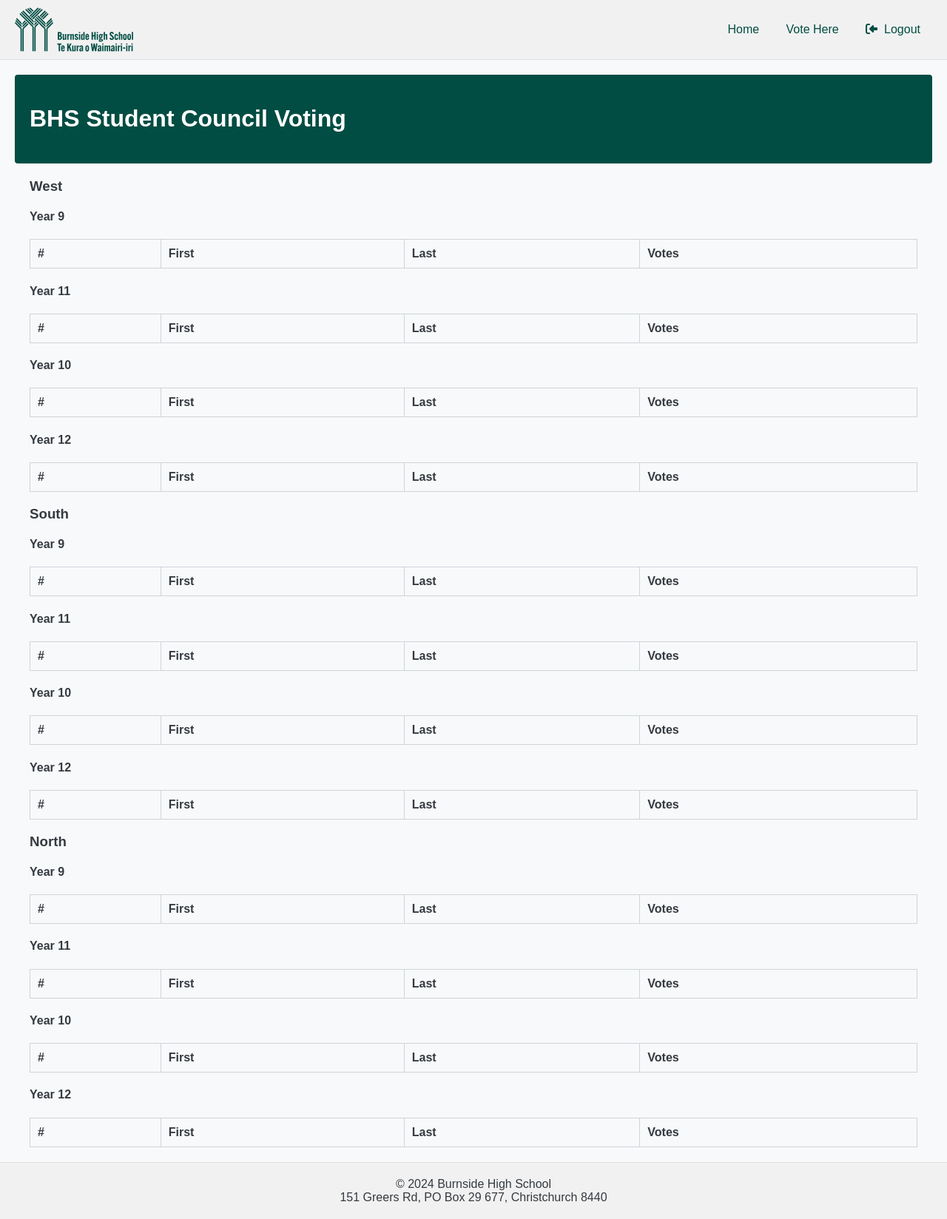
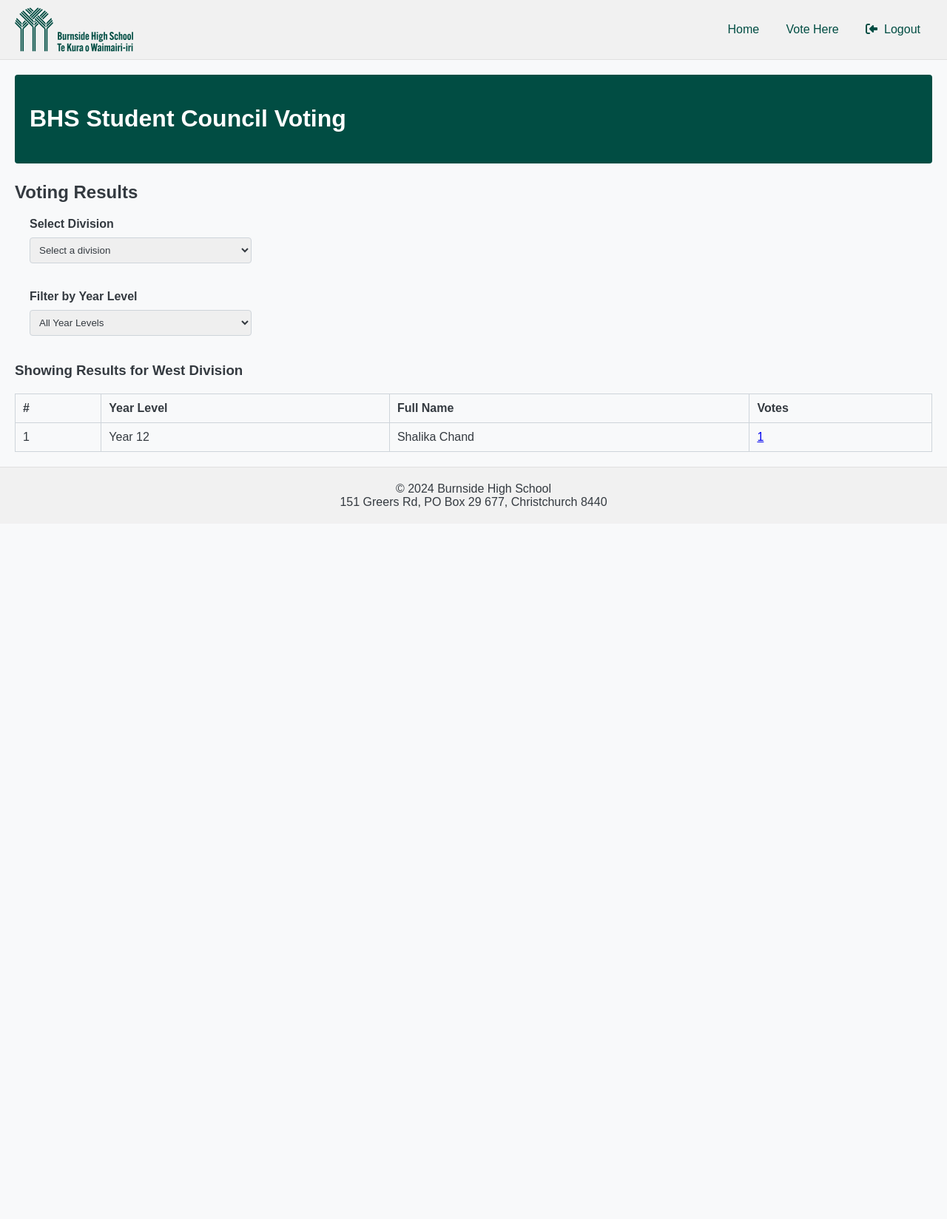
Before and after one commit to shalikachand/voting-webapp, a Flask app: page /results?division=1 in a window 1280 px wide. Shown: the whole page at 74% size. After the commit the page ends 686 px from the top, so only its background shows below. Run offline with Flask 3, Linux system fonts and the light colour scheme; a user stored in the database is signed in; lists and menus that the app fills with data are empty; some libraries are stand-ins or nearby versions.

Commit message:
Vote form, Edit nominee and results fix, change pw

```diff
--- a/app/models.py
+++ b/app/models.py
@@ -42,5 +42,7 @@
     last_name = db.Column(db.String, nullable=False)
     first_name = db.Column(db.String, nullable=False)
     year_level = db.Column(db.Integer, db.ForeignKey('YearLevel.id'), nullable=False)
-    photo = db.Column(db.LargeBinary)
+    photo = db.Column(db.String)
     division = db.Column(db.Integer, db.ForeignKey('Division.id'))
+
+    year_level_rel = db.relationship("YearLevel", backref=db.backref("nominees", lazy=True))
--- a/app/routes.py
+++ b/app/routes.py
@@ -1,10 +1,17 @@
 from app import app
-from flask import render_template, request, redirect, url_for, session, flash
 from flask_sqlalchemy import SQLAlchemy
 import os
 import base64
+from datetime import datetime
 from werkzeug.security import generate_password_hash, check_password_hash
-from werkzeug.utils import secure_filename
+from flask import (
+    render_template,
+    request,
+    redirect,
+    url_for,
+    session,
+    flash
+)
 
 basedir = os.path.abspath(os.path.dirname(__file__))
 app.config['SQLALCHEMY_DATABASE_URI'] = 'sqlite:///' + os.path.join(basedir, "database.db")
@@ -16,13 +23,15 @@
 SECRET_KEY = "3e4374ba682616c792e39b67a797570acbb448ac1a5950e9"
 app.secret_key = SECRET_KEY
 
-# Login system
+
 def is_logged_in():
     return session.get("is_logged_in", False)
+
 
 @app.context_processor
 def inject_is_logged_in():
     return dict(is_logged_in=is_logged_in)
+
 
 @app.route("/login", methods=["GET", "POST"])
 def login():
@@ -39,12 +48,14 @@
         return redirect(url_for("success"))
     return render_template("login.html")
 
+
 @app.route("/success")
 def success():
     if is_logged_in():
-        return render_template("tools.html")
+        return render_template("tools.html", success="Successfully logged in.")
     else:
         return render_template("login.html", error="Session expired.")
+
 
 @app.route("/")
 def tools():
@@ -52,49 +63,196 @@
         return redirect(url_for("login"))
     return render_template("tools.html", logged_in=is_logged_in())
 
+
 @app.route("/logout")
 def logout():
     session.pop("is_logged_in", None)
     session.pop("user_id", None)
     return redirect(url_for("login"))
 
-@app.route("/vote")
+
+@app.route('/vote', methods=['GET', 'POST'])
 def vote():
-    divisions = db.session.query(models.Division).all()
-    return render_template("vote.html", divisions=divisions)
+    error = None
 
-@app.route("/nominees")
-def nominees():
-    return render_template("nominees.html")
+    if request.method == 'POST':
+        email = request.form.get('email')
+        division = request.form.get('division')
 
-@app.route("/results")
+        if email and '@' in email and division:
+            student_number = email.split('@')[0]
+
+            # Check if the user has already voted
+            existing_vote = models.InAppResponse.query.filter_by(student_number=student_number, division=division).first()
+            if existing_vote:
+                error = "You have already voted."
+                return render_template('vote.html', divisions=models.Division.query.all(), error=error)
+
+            # Redirect to the select_nominees page and pass email and division as query parameters
+            return redirect(url_for('select_nominees', email=email, division=division))
+
+    divisions = models.Division.query.all()
+    return render_template('vote.html', divisions=divisions, error=error)
+
+
+@app.route("/select-nominees", methods=["GET", "POST"])
+def select_nominees():
+    email = request.args.get("email")
+    division_id = request.args.get("division")
+
+    # If email or division is not provided, redirect to vote page
+    if not email or not division_id:
+        flash("Invalid access. Please enter your email and division.")
+        return redirect(url_for("vote"))
+
+    # Query to get all nominees for the selected division
+    nominees = db.session.query(models.Nominee).filter(
+        models.Nominee.division == division_id
+    ).order_by(models.Nominee.last_name).all()
+
+    # Group nominees by year level
+    nominees_by_year = {}
+    for nominee in nominees:
+        year_level = nominee.year_level_rel.year_level
+        if year_level not in nominees_by_year:
+            nominees_by_year[year_level] = []
+        nominees_by_year[year_level].append(nominee)
+
+    if request.method == "POST":
+        student_number = email.split('@')[0]
+        timestamp = datetime.utcnow()
+
+        # Save response
+        response = models.InAppResponse(
+            division=division_id,
+            student_number=student_number,
+            email=email,
+            timestamp=timestamp
+        )
+        db.session.add(response)
+        db.session.flush()  # Get response.id before committing
+
+        # Process nominee selections
+        selected_nominees = []
+        for year_level, nominees in nominees_by_year.items():
+            nominee_id = request.form.get(f"nominee_{year_level}")
+            if nominee_id:
+                selected_nominees.append(models.NomineeBridge(
+                    sid=response.id,
+                    nid=int(nominee_id)
+                ))
+
+        # If no nominees were selected, show an error
+        if not selected_nominees:
+            db.session.rollback()  # Discard the response if no nominees are selected
+            flash("Please select at least one nominee.")
+            return render_template("select-nominees.html", nominees_by_year=nominees_by_year, email=email, division_id=division_id)
+
+        # Save nominees
+        db.session.add_all(selected_nominees)
+        db.session.commit()
+
+        # flash("Nominee selections saved successfully.")
+        return redirect(url_for("success"))
+
+    return render_template("select-nominees.html", nominees_by_year=nominees_by_year, email=email, division_id=division_id)
+
+
+# New route to handle division selection via POST
+@app.route("/select-division", methods=["POST"])
+def select_division():
+    division_id = request.form.get("division")
+    if division_id:
+        # Redirect to results with the selected division ID
+        return redirect(url_for("results", division=division_id))
+    return redirect(url_for("results"))
+
+
+# results route
+@app.route("/results", methods=["GET"])
 def results():
     if not is_logged_in():
         return redirect(url_for("login"))
+
+    division_id = request.args.get("division")
+    selected_year_level = request.args.get("year_level")
+
+    results = []
+    year_levels = []
+
+    if division_id:
+        # Query all year levels to populate the dropdown
+        year_levels = db.session.query(models.YearLevel).order_by(models.YearLevel.year_level).all()
+
+        # Start building the query to get the results
+        query = db.session.query(
+            models.Nominee.id,  # Select the ID
+            models.Nominee.first_name,
+            models.Nominee.last_name,
+            models.YearLevel.year_level,
+            db.func.count(models.NomineeBridge.sid).label('votes')
+        ).join(models.NomineeBridge, models.Nominee.id == models.NomineeBridge.nid)\
+         .join(models.InAppResponse, models.NomineeBridge.sid == models.InAppResponse.id)\
+         .join(models.YearLevel, models.Nominee.year_level == models.YearLevel.id)\
+         .filter(models.Nominee.division == division_id)
+
+        # Filter by selected year level if specified
+        if selected_year_level:
+            query = query.filter(models.Nominee.year_level == selected_year_level)
+
+        results = query.group_by(models.Nominee.id)\
+                       .order_by(db.func.count(models.NomineeBridge.sid).desc())\
+                       .all()
+
+    # Retrieve all divisions
     divisions = db.session.query(models.Division).all()
-    division_stats = []
-    for division in divisions:
-        year_levels = db.session.query(models.YearLevel).all()
-        division_data = {
-            "division": division.division,
-            "year_levels": []
-        }
-        for year_level in year_levels:
-            year_nominees = db.session.query(models.Nominee).filter_by(year_level=year_level.id, division=division.id).all()
-            year_votes = {
-                "year_level": year_level.year_level,
-                "nominees": []
-            }
-            for nominee in year_nominees:
-                votes_count = db.session.query(models.NomineeBridge).filter_by(nid=nominee.id).count()
-                year_votes["nominees"].append({
-                    "first": f"{nominee.first_name}",
-                    "last": f"{nominee.last_name}",
-                    "votes": votes_count
-                })
-            division_data["year_levels"].append(year_votes)
-        division_stats.append(division_data)
-    return render_template("results.html", division_stats=division_stats)
+
+    return render_template("results.html",
+                           results=results,
+                           divisions=divisions,
+                           selected_division=division_id,
+                           year_levels=year_levels,
+                           selected_year_level=selected_year_level)
+
+
+@app.route("/nominee-votes/<int:nominee_id>")
+def nominee_votes(nominee_id):
+    if not is_logged_in():
+        return redirect(url_for("login"))
+
+    # Query nominee information
+    nominee = db.session.query(models.Nominee).filter_by(id=nominee_id).first()
+
+    # Query all votes for this nominee
+    votes = db.session.query(
+        models.InAppResponse.id,
+        models.InAppResponse.email,
+        models.InAppResponse.timestamp
+    ).join(models.NomineeBridge, models.NomineeBridge.sid == models.InAppResponse.id)\
+     .filter(models.NomineeBridge.nid == nominee_id)\
+     .all()
+
+    return render_template("nominee-votes.html", nominee=nominee, votes=votes)
+
+
+@app.route("/remove-vote/<int:response_id>/<int:nominee_id>", methods=["POST"])
+def remove_vote(response_id, nominee_id):
+    if not is_logged_in():
+        return redirect(url_for("login"))
+
+    # Delete the entry from NomineeBridge table
+    db.session.query(models.NomineeBridge).filter_by(sid=response_id, nid=nominee_id).delete()
+
+    # Check if this response was the only vote in the NomineeBridge table
+    remaining_votes = db.session.query(models.NomineeBridge).filter_by(sid=response_id).count()
+    if remaining_votes == 0:
+        # If no more votes are linked to this response, delete the response itself
+        db.session.query(models.InAppResponse).filter_by(id=response_id).delete()
+
+    db.session.commit()
+
+    return redirect(url_for("nominee_votes", nominee_id=nominee_id))
+
 
 @app.route("/edit-nominees", methods=["GET"])
 def edit_nominees():
@@ -103,24 +261,41 @@
 
     division_id = request.args.get("division")
     if division_id:
-        # Retrieve nominees for the selected division, sorted by year level
-        nominees = db.session.query(models.Nominee).filter_by(division=division_id).order_by(models.Nominee.year_level).all()
+        nominees = db.session.query(
+            models.Nominee,
+            models.YearLevel.year_level
+        ).join(
+            models.YearLevel,
+            models.Nominee.year_level == models.YearLevel.id
+        ).filter(
+            models.Nominee.division == division_id
+        ).order_by(
+            models.YearLevel.year_level
+        ).all()
         division = db.session.query(models.Division).filter_by(id=division_id).first()
     else:
         nominees = []
         division = None
 
-    # Retrieve all divisions
+    # Retrieve all divisions and year levels
     divisions = db.session.query(models.Division).all()
+    year_levels = db.session.query(models.YearLevel).order_by(models.YearLevel.year_level).all()
 
-    return render_template("edit-nominees.html", nominees=nominees, divisions=divisions, selected_division=division_id)
+    return render_template("edit-nominees.html",
+                           nominees=nominees,
+                           divisions=divisions,
+                           selected_division=division_id,
+                           year_levels=year_levels)
 
 
 @app.route("/edit-nominee/<int:nominee_id>", methods=["GET", "POST"])
 def update_nominee(nominee_id):
     if not is_logged_in():
         return redirect(url_for("login"))
+
     nominee = models.Nominee.query.get(nominee_id)
+    year_levels = db.session.query(models.YearLevel).order_by(models.YearLevel.year_level).all()
+
     if request.method == "POST":
         if nominee:
             nominee.first_name = request.form.get("first_name")
@@ -131,9 +306,10 @@
                 if file:
                     nominee.photo = base64.b64encode(file.read()).decode('utf-8')
             db.session.commit()
-            flash("Nominee updated successfully.")
-        return redirect(url_for("edit_nominees", division=nominee.division))
-    return render_template("update-nominee.html", nominee=nominee)
+            return redirect(url_for("edit_nominees", division=nominee.division))
+
+    return render_template("update-nominee.html", nominee=nominee, year_levels=year_levels)
+
 
 @app.route("/delete-nominee/<int:nominee_id>", methods=["POST"])
 def delete_nominee(nominee_id):
@@ -144,8 +320,9 @@
         division_id = nominee.division
         db.session.delete(nominee)
         db.session.commit()
-        flash("Nominee deleted successfully.")
+        # flash("Nominee deleted successfully.")
     return redirect(url_for("edit_nominees", division=division_id))
+
 
 @app.route("/add-nominee", methods=["POST"])
 def add_nominee():
@@ -169,12 +346,64 @@
     )
     db.session.add(new_nominee)
     db.session.commit()
-    flash("Nominee added successfully.")
+    # flash("Nominee added successfully.")
     return redirect(url_for("edit_nominees", division=division))
+
+
+@app.route("/create-new-form")
+def create_new_form():
+    if not is_logged_in():
+        return redirect(url_for("login"))
+
+    # Delete all entries from NomineeBridge, Nominee, and InAppResponse tables
+    db.session.query(models.NomineeBridge).delete()
+    db.session.query(models.Nominee).delete()
+    db.session.query(models.InAppResponse).delete()
+    db.session.commit()
+
+    # flash("All vote data has been erased. You can now start a new form.")
+    return redirect(url_for("edit_nominees"))
+
+
+@app.route("/change-password", methods=["GET", "POST"])
+def change_password():
+    if not is_logged_in():
+        return redirect(url_for("login"))
+
+    if request.method == "POST":
+        current_password = request.form.get("current_password")
+        new_password = request.form.get("new_password")
+        confirm_password = request.form.get("confirm_password")
+
+        user_id = session.get("user_id")
+        user = models.Admin.query.get(user_id)
+
+        if not check_password_hash(user.password_hash, current_password):
+            flash("Incorrect current password.", "error")
+            return render_template("change-password.html")
+
+        if len(new_password) < 8:
+            flash("New password must be at least 8 characters long.", "error")
+            return render_template("change-password.html")
+
+        if new_password != confirm_password:
+            flash("New password and confirm password do not match.", "error")
+            return render_template("change-password.html")
+
+        # Update the password hash
+        user.password_hash = generate_password_hash(new_password)
+        db.session.commit()
+
+        flash("Password changed successfully.", "success")
+        return render_template("change-password.html", success=True)
+
+    return render_template("change-password.html")
+
 
 @app.errorhandler(404)
 def page_not_found(error):
     return render_template("404.html"), 404
 
+
 if __name__ == "__main__":
     app.run(debug=True, host='0.0.0.0', port=5000)
--- a/app/templates/nav.html
+++ b/app/templates/nav.html
@@ -1,4 +1,4 @@
-<img src="static/images/logo-light.svg" alt="logo" height="60">
+<img src="static/images/logo-light.svg" alt="logo">
 <div class="navbar-links">
     <a href="/">Home</a>
     <a href="/vote">Vote Here</a>
--- a/app/templates/results.html
+++ b/app/templates/results.html
@@ -1,33 +1,58 @@
 {% extends "layout.html" %}
 {% block main %}
-<div class="container mt-5">
-    {% for division in division_stats %}
-        <div>
-            <h3>{{ division.division }}</h3>
-            {% for year_level in division.year_levels %}
-                <h4>Year {{ year_level.year_level }}</h4>
-                <table>
+
+<h2>Voting Results</h2>
+
+<!-- Division Selection Form -->
+<form action="{{ url_for('select_division') }}" method="post" class="container">
+    <label for="division" class="form-label">Select Division</label>
+    <select id="division" name="division" class="form-control" onchange="this.form.submit()">
+        <option value="" selected disabled>Select a division</option>
+        {% for division in divisions %}
+        <option value="{{ division.id }}" {% if selected_division == division.id %}selected{% endif %}>
+            {{ division.division }}
+        </option>
+        {% endfor %}
+    </select>
+</form>
+
+{% if selected_division %}
+    <!-- Nested Form for Year Level Filter -->
+    <form action="{{ url_for('results') }}" method="get" class="container mt-3">
+        <input type="hidden" name="division" value="{{ selected_division }}">
+        <label for="year_level" class="form-label">Filter by Year Level</label>
+        <select id="year_level" name="year_level" class="form-control" onchange="this.form.submit()">
+            <option value="" {% if not selected_year_level %}selected{% endif %}>Select Year Level</option>
+            <option value="" {% if selected_year_level is none %}selected{% endif %}>All Year Levels</option>
+            {% for level in year_levels %}
+            <option value="{{ level.id }}" {% if selected_year_level == level.id %}selected{% endif %}>
+                Year {{ level.year_level }}
+            </option>
+            {% endfor %}
+        </select>
+    </form>
+
+    <h3>Showing Results for {{ divisions[selected_division | int - 1].division }} Division</h3>
+    <table class="table">
         <thead>
             <tr>
                 <th>#</th>
-                        <th>First</th>
-                        <th>Last</th>
+                <th>Year Level</th>
+                <th>Full Name</th>
                 <th>Votes</th>
             </tr>
         </thead>
         <tbody>
-                        {% for nominee in year_level.nominees %}
+            {% for result in results %}
             <tr>
-                                <th scope="row">1</th>
-                                <td>{{ nominee.first }}</td>
-                                <td>{{ nominee.last }}</td>
-                                <td>{{ nominee.votes }}</td>
+                <td>{{ loop.index }}</td>
+                <td>Year {{ result.year_level }}</td>
+                <td>{{ result.first_name }} {{ result.last_name }}</td>
+                <td><a href="{{ url_for('nominee_votes', nominee_id=result.id) }}">{{ result.votes }}</a></td>
             </tr>
             {% endfor %}
         </tbody>
     </table>
-            {% endfor %}
-        </div>
-    {% endfor %}
-</div>
+{% endif %}
+
 {% endblock %}
```
Also changed, not shown: app/static/css/styles.css (+41 -3 lines), app/templates/change-password.html (+32 -1 lines), app/templates/edit-nominees.html (+20 -12 lines), app/templates/nominee-votes.html (added, +31 -0 lines), app/templates/nominees.html (deleted, +0 -23 lines), app/templates/select-nominees.html (added, +35 -0 lines), app/templates/tools.html (+14 -1 lines), app/templates/update-nominee.html (+6 -1 lines), app/templates/vote.html (+10 -2 lines), app/database.db. Lines whose indentation alone changed are shown as unchanged.
